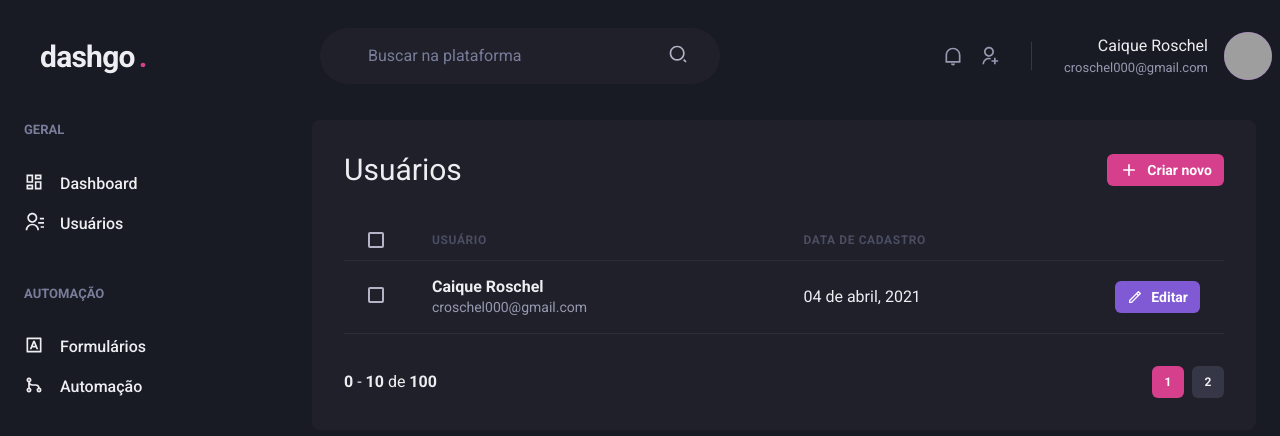
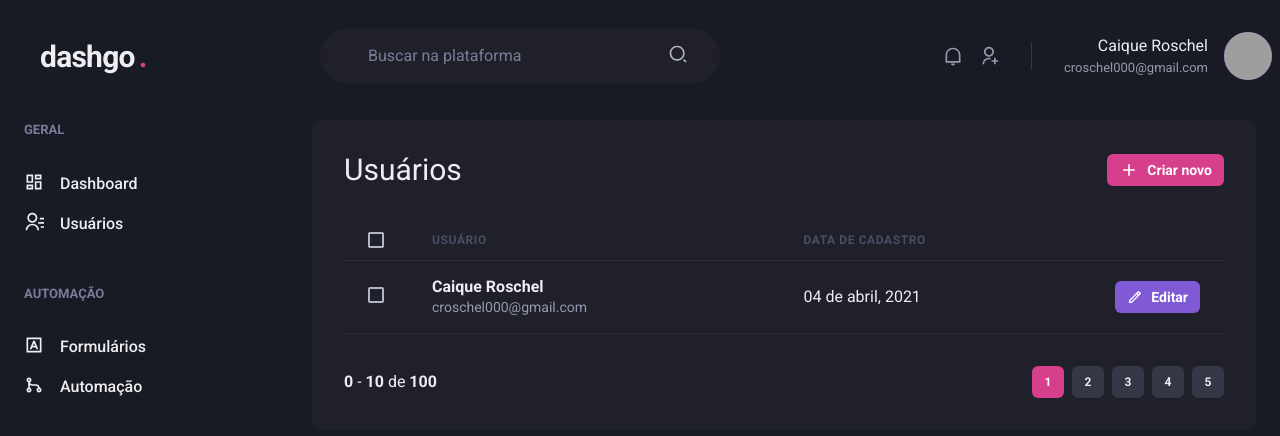
Before and after one commit to croschel/dashgo, a Next.js app: page /users in a window 1280 px wide. Shown: the top 436 px of the page. Built offline with nearby package versions, Linux system fonts and the light colour scheme; grey boxes are pictures that could not be loaded.

Commit message:
Pagination componentization

```diff
--- a/src/components/Pagination.tsx
+++ /dev/null
@@ -1,43 +0,0 @@
-import { Box, Button, Stack } from "@chakra-ui/react";
-
-export function Pagination() {
-  return (
-    <Stack
-      direction="row"
-      spacing="6"
-      mt="8"
-      justify="space-between"
-      align="center"
-    >
-      <Box>
-        <strong>0</strong> - <strong>10</strong> de <strong>100</strong>
-      </Box>
-      <Stack direction="row" spacing="2">
-        <Button
-          size="sm"
-          fontSize="xs"
-          width="4"
-          colorScheme="pink"
-          disabled
-          _disabled={{
-            bg: "pink.500",
-            cursor: "default",
-          }}
-        >
-          1
-        </Button>
-        <Button
-          size="sm"
-          fontSize="xs"
-          width="4"
-          bg="gray.700"
-          _hover={{
-            bg: "gray.500",
-          }}
-        >
-          2
-        </Button>
-      </Stack>
-    </Stack>
-  );
-}
--- /dev/null
+++ b/src/components/Pagination/PaginationItem.tsx
@@ -0,0 +1,39 @@
+import { Button } from "@chakra-ui/react";
+
+interface PaginationItemProps {
+  isCurrent?: boolean;
+  number: number;
+}
+
+export function PaginationItem({ isCurrent, number }: PaginationItemProps) {
+  if (isCurrent) {
+    return (
+      <Button
+        size="sm"
+        fontSize="xs"
+        width="4"
+        colorScheme="pink"
+        disabled
+        _disabled={{
+          bg: "pink.500",
+          cursor: "default",
+        }}
+      >
+        {number}
+      </Button>
+    );
+  }
+  return (
+    <Button
+      size="sm"
+      fontSize="xs"
+      width="4"
+      bg="gray.700"
+      _hover={{
+        bg: "gray.500",
+      }}
+    >
+      {number}
+    </Button>
+  );
+}
--- /dev/null
+++ b/src/components/Pagination/index.tsx
@@ -0,0 +1,25 @@
+import { Box, Button, Stack } from "@chakra-ui/react";
+import { PaginationItem } from "./PaginationItem";
+
+export function Pagination() {
+  return (
+    <Stack
+      direction="row"
+      spacing="6"
+      mt="8"
+      justify="space-between"
+      align="center"
+    >
+      <Box>
+        <strong>0</strong> - <strong>10</strong> de <strong>100</strong>
+      </Box>
+      <Stack direction="row" spacing="2">
+        <PaginationItem number={1} isCurrent />
+        <PaginationItem number={2} />
+        <PaginationItem number={3} />
+        <PaginationItem number={4} />
+        <PaginationItem number={5} />
+      </Stack>
+    </Stack>
+  );
+}
```
